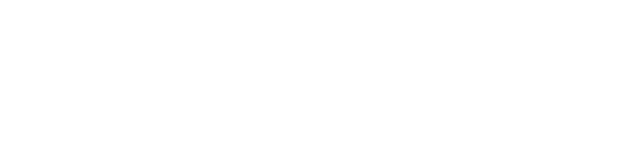
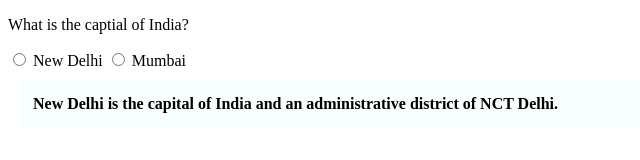
Before and after one commit to acciojob/trivia-Thyagu101, a website: page main.html in a window 1280 px wide. Shown: the whole page, without its empty margins (0-640 px from the left). Drawn offline with Linux system fonts and the light colour scheme.

Commit message:
created a submission

```diff
--- a/main.html
+++ b/main.html
@@ -8,7 +8,21 @@
 
 <body>
 	<!-- the entire body must be written by student -->
-    <script type="text/javascript" src="./script.js">
+    <p>What is the captial of India?</p>
+	<form>
+		<label>
+			<input type="radio" value="new-delhi">
+			New Delhi
+		</label>
+		<label>
+			<input type="radio" value="mumbai">
+			Mumbai
+		</label>
+	</form>
+	<blockquote cite="https://en.wikipedia.org/wiki/New_Delhi">
+		New Delhi is the capital of India and an administrative district of NCT Delhi.
+	</blockquote>
+	<script type="text/javascript" src="./script.js">
 </script>
 
 </body>
--- a/styles.css
+++ b/styles.css
@@ -1,2 +1,9 @@
-
+blockquote{
+	max-width: 600px;
+	margin: 10px;
+	padding: 15px;
+	border-left: 8px green;
+	background-color: #f8fffe;
+	font-weight: bold;
+}
 /* Your CSS Code here. */
```
